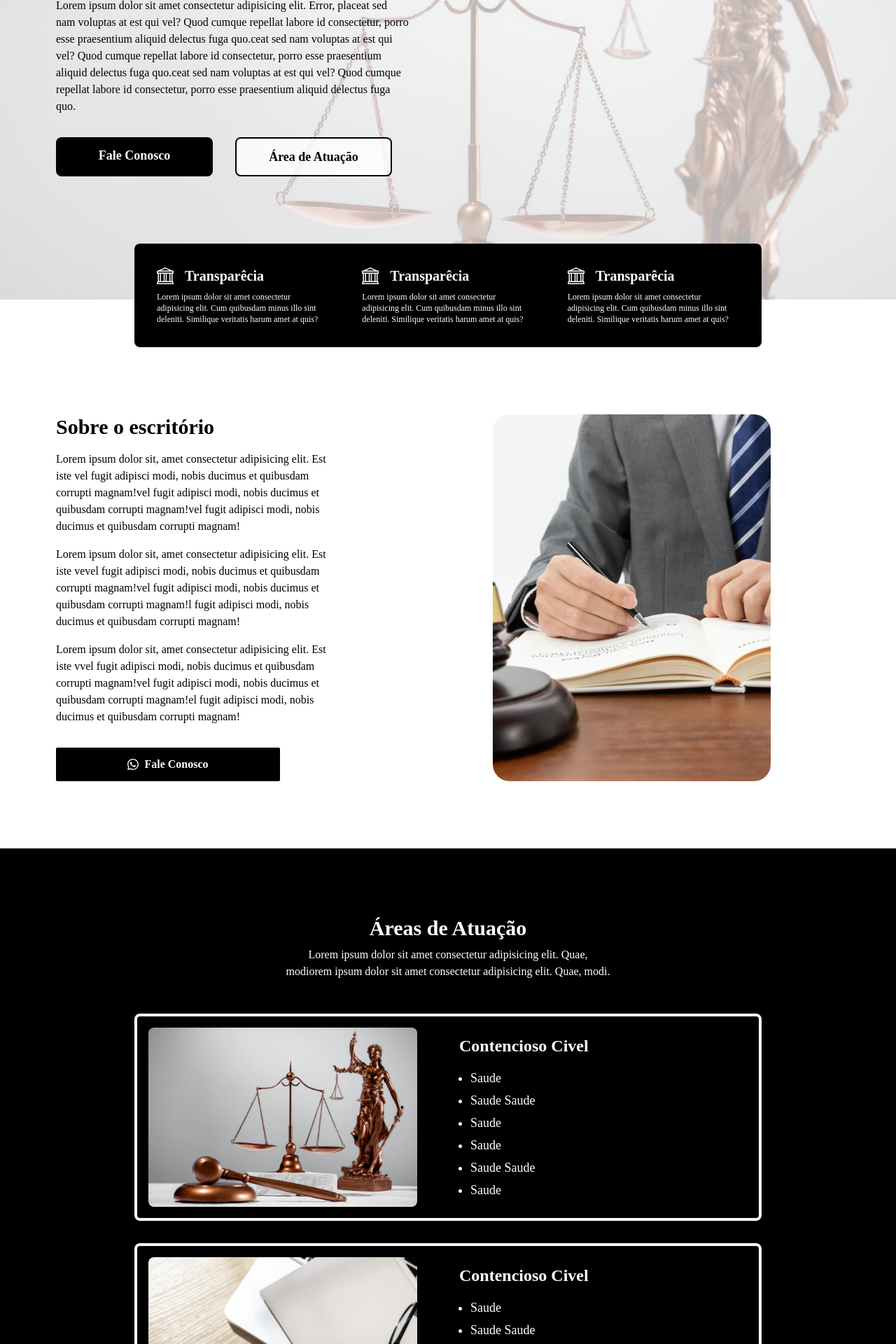
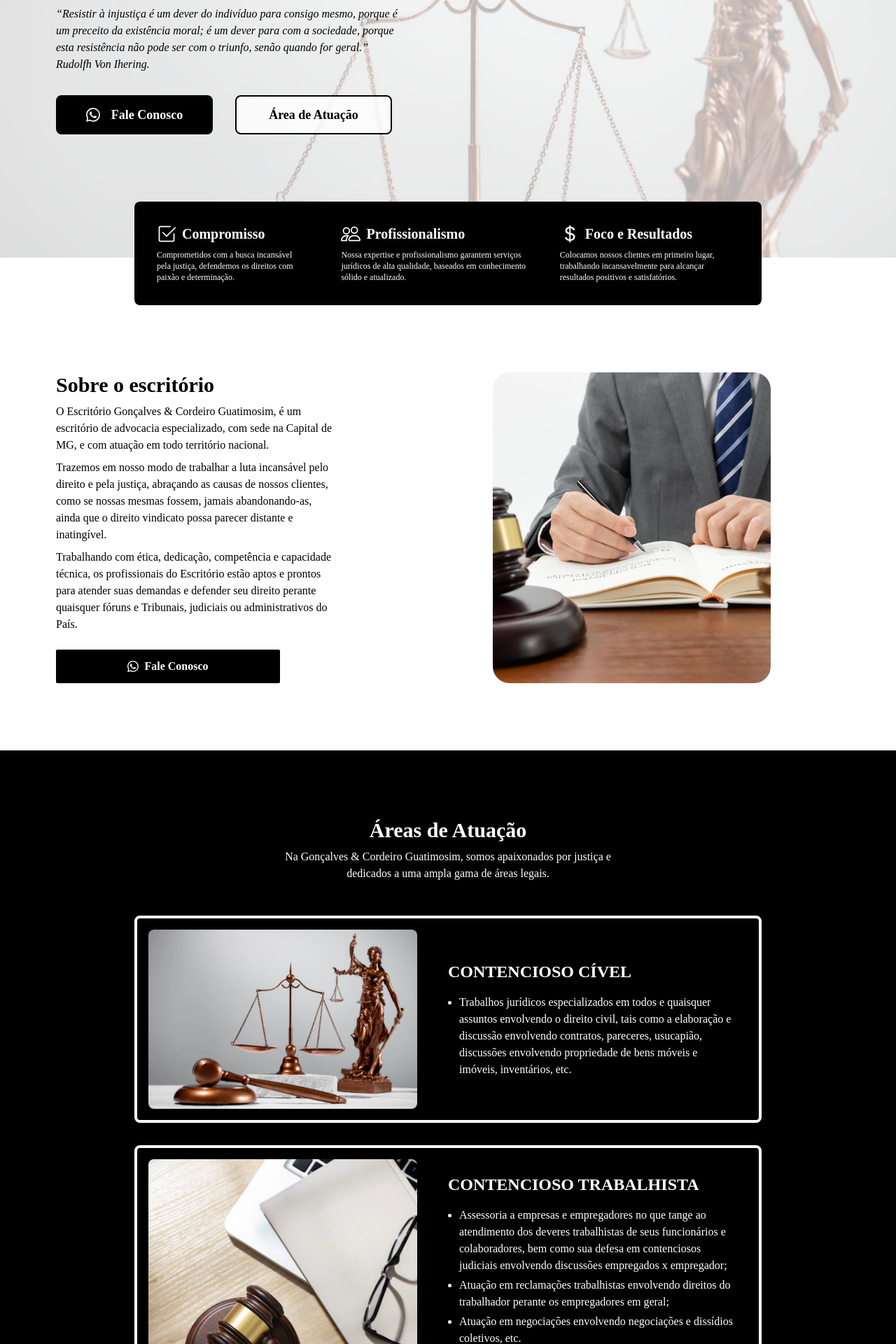
Before and after one commit to oisouguilherme/Advocacia_Milena_LP, a Next.js app: page / in a window 1280 px wide. Shown: the part 260-2180 px from the top of the page at 70% size. Built offline with nearby package versions, Linux system fonts and the light colour scheme.

Commit message:
alimentando site com textos veridicos

```diff
--- a/src/components/AreasTrabalho.jsx
+++ b/src/components/AreasTrabalho.jsx
@@ -11,16 +11,91 @@ export function AreasTrabalho() {
       <div className="max-w-6xl mx-auto text-center py-24">
         <h2 className="text-3xl font-bold pb-2 px-4">Áreas de Atuação</h2>
         <p>
-          Lorem ipsum dolor sit amet consectetur adipisicing elit. Quae, <br />
-          modiorem ipsum dolor sit amet consectetur adipisicing elit. Quae,
-          modi.
+        Na Gonçalves & Cordeiro Guatimosim, somos apaixonados por justiça e <br /> dedicados a uma ampla gama de áreas legais.
         </p>
         <div className="space-y-8 pt-12 px-4">
-          <CardArea img={Foto} />
-          <CardArea img={Foto2} />
-          <CardArea img={Foto3} />
-          <CardArea img={Foto4} />
-          <CardArea img={Foto1} />
+          <CardArea img={Foto} title={"CONTENCIOSO CÍVEL"}>
+            <li>
+              Trabalhos jurídicos especializados em todos e quaisquer assuntos
+              envolvendo o direito civil, tais como a elaboração e discussão
+              envolvendo contratos, pareceres, usucapião, discussões envolvendo
+              propriedade de bens móveis e imóveis, inventários, etc.
+            </li>
+          </CardArea>
+          <CardArea img={Foto2} title={"CONTENCIOSO TRABALHISTA"}>
+            <li>
+              Assessoria a empresas e empregadores no que tange ao atendimento
+              dos deveres trabalhistas de seus funcionários e colaboradores, bem
+              como sua defesa em contenciosos judiciais envolvendo discussões
+              empregados x empregador;
+            </li>
+            <li>
+              Atuação em reclamações trabalhistas envolvendo direitos do
+              trabalhador perante os empregadores em geral;
+            </li>
+            <li>
+              Atuação em negociações envolvendo negociações e dissídios
+              coletivos, etc.
+            </li>
+          </CardArea>
+          <CardArea img={Foto3} title={"CONTENCIOSO PREVIDENCIÁRIO "}>
+            <li>
+              Assessoria a empresas e empregadores no que tange ao atendimento
+              dos deveres trabalhistas de seus funcionários e colaboradores, bem
+              como sua defesa em contenciosos judiciais envolvendo discussões
+              empregados x empregador;
+            </li>
+            <li>
+              Atuação em reclamações trabalhistas envolvendo direitos do
+              trabalhador perante os empregadores em geral;
+            </li>
+            <li>
+              Atuação em negociações envolvendo negociações e dissídios
+              coletivos, etc.
+            </li>
+          </CardArea>
+          <CardArea img={Foto4} title={"CONTENCIOSO E DIREITO ADMINISTRATIVO "}>
+            <li>
+              Atuação em defesa dos direitos de servidores públicos municipais,
+              estaduais e federais, seja no âmbito administrativo ou judicial,
+              em todo o amplo espectro que envolva sua atuação funcional, tais
+              como: quinquênios, férias-prêmio, horas extras, adicionais e
+              reajustes anuais não concedidos, etc;
+            </li>
+            <li>
+              Defesas administrativas junto à Corregedorias ou Justiça,
+              envolvendo imputação de ilícitos administrativos praticados, etc.
+            </li>
+          </CardArea>
+          <CardArea img={Foto1} title={"CONTENCIOSO E DIREITO DO CONSUMIDOR "}>
+            <li>
+              O Escritório está apto para assessorar e defender juridicamente
+              nos órgãos administrativos ou judiciais onde se discutam o direito
+              do consumidor x os direitos previstos no Código de Defesa do
+              Consumidor, seja por parte do empresário ou do consumidor que de
+              alguma forma precisar fazer valer seu direito;
+            </li>
+          </CardArea>
+          <CardArea img={Foto1} title={"CONTENCIOSO E DIREITO IMOBILIARIO "}>
+            <li>
+              Assessoria em elaboração de contratos imobiliários de compra e
+              venda e locação de imóveis, atuação em áreas envolvendo discussões
+              de aluguéis, despejos, revisão de valores, etc.
+            </li>
+          </CardArea>
+          <CardArea img={Foto1} title={"CONTENCIOSO E  DIREITO TRIBUTÁRIO "}>
+            <li>
+              Atuação ampla no espectro do direito tributário, seja no âmbito
+              municipal (IPTU/ISS), sno àmbito estadual (ICMS/ITCMD/IPVA), ou no
+              âmbito federal, envolvendo tributos como IR, Cofins, CSLL, IPI,
+              etc. Elaboração de recursos administrativos ou judiciais
+              envolvendo discussão de autos de infração à legislação tributária,
+              seja nos tribunais administrativos ou judiciais. Atuação em
+              requerimentos de isenção/imunidade de tributos, restituição de
+              tributos, elaboração de consultas tributárias e busca de concessão
+              de regimes especiais de tributação, etc.
+            </li>
+          </CardArea>
         </div>
       </div>
     </div>
--- a/src/components/BannerMain.jsx
+++ b/src/components/BannerMain.jsx
@@ -6,21 +6,30 @@ export function BannerMain() {
       <div className="bg-white/70">
         <div className="max-w-6xl mx-auto pt-32 px-4 pb-44 grid md:grid-cols-2 items-center">
           <div className="space-y-8">
-            <h2 className="text-5xl font-bold">
-              Escritório de Advocacia em Belo Horizonte/MG
+            <h2 className="text-xl sm:text-3xl font-bold">
+              GONÇALVES & CORDEIRO GUATIMOSIM – ADVOGADOS ASSOCIADOS
             </h2>
-            <p className="sm:w-[90%]">
-              Lorem ipsum dolor sit amet consectetur adipisicing elit. Error,
-              placeat sed nam voluptas at est qui vel? Quod cumque repellat
-              labore id consectetur, porro esse praesentium aliquid delectus
-              fuga quo.ceat sed nam voluptas at est qui vel? Quod cumque repellat
-              labore id consectetur, porro esse praesentium aliquid delectus
-              fuga quo.ceat sed nam voluptas at est qui vel? Quod cumque repellat
-              labore id consectetur, porro esse praesentium aliquid delectus
-              fuga quo.
+            <p className="sm:w-[90%] italic">
+              “Resistir à injustiça é um dever do indivíduo para consigo mesmo,
+              porque é um preceito da existência moral; é um dever para com a
+              sociedade, porque esta resistência não pode ser com o triunfo,
+              senão quando for geral.” <br /> Rudolfh Von Ihering.
             </p>
             <div className="flex flex-wrap gap-8 text-lg">
-              <Link className="bg-black text-white w-56 text-center py-3 rounded-lg font-bold" href={""}>
+              <Link
+                className="bg-black hover:bg-black/80 duration-300 text-white w-56 text-center py-3 rounded-lg font-bold flex items-center gap-4 justify-center"
+                href={""}
+              >
+                <svg
+                  xmlns="http://www.w3.org/2000/svg"
+                  width="20"
+                  height="20"
+                  fill="currentColor"
+                  class="bi bi-whatsapp"
+                  viewBox="0 0 16 16"
+                >
+                  <path d="M13.601 2.326A7.854 7.854 0 0 0 7.994 0C3.627 0 .068 3.558.064 7.926c0 1.399.366 2.76 1.057 3.965L0 16l4.204-1.102a7.933 7.933 0 0 0 3.79.965h.004c4.368 0 7.926-3.558 7.93-7.93A7.898 7.898 0 0 0 13.6 2.326zM7.994 14.521a6.573 6.573 0 0 1-3.356-.92l-.24-.144-2.494.654.666-2.433-.156-.251a6.56 6.56 0 0 1-1.007-3.505c0-3.626 2.957-6.584 6.591-6.584a6.56 6.56 0 0 1 4.66 1.931 6.557 6.557 0 0 1 1.928 4.66c-.004 3.639-2.961 6.592-6.592 6.592zm3.615-4.934c-.197-.099-1.17-.578-1.353-.646-.182-.065-.315-.099-.445.099-.133.197-.513.646-.627.775-.114.133-.232.148-.43.05-.197-.1-.836-.308-1.592-.985-.59-.525-.985-1.175-1.103-1.372-.114-.198-.011-.304.088-.403.087-.088.197-.232.296-.346.1-.114.133-.198.198-.33.065-.134.034-.248-.015-.347-.05-.099-.445-1.076-.612-1.47-.16-.389-.323-.335-.445-.34-.114-.007-.247-.007-.38-.007a.729.729 0 0 0-.529.247c-.182.198-.691.677-.691 1.654 0 .977.71 1.916.81 2.049.098.133 1.394 2.132 3.383 2.992.47.205.84.326 1.129.418.475.152.904.129 1.246.08.38-.058 1.171-.48 1.338-.943.164-.464.164-.86.114-.943-.049-.084-.182-.133-.38-.232z" />
+                </svg>
                 Fale Conosco
               </Link>
               <Link
--- a/src/components/CardArea.jsx
+++ b/src/components/CardArea.jsx
@@ -1,22 +1,17 @@
 import Image from "next/image";
 
-export function CardArea({ img }) {
+export function CardArea({ img, title, children }) {
   return (
-    <div className="border-4 border-white p-2 sm:p-4 grid md:grid-cols-2 gap-8 items-center max-w-4xl mx-auto rounded-lg">
+    <div className="border-4 border-white p-2 sm:p-4 grid md:grid-cols-2 items-center max-w-4xl mx-auto rounded-lg h-fit">
       <div className="rounded-lg overflow-hidden md:w-96">
-        <Image src={img} className="object-cover w-full h-64" />
+        <Image src={img} className="object-cover w-full max-h-72" />
       </div>
       <div className="text-start">
         <h3 className="text-2xl font-bold text-white pb-4">
-          Contencioso Civel
+          {title}
         </h3>
-        <ul className="space-y-1 text-lg px-4 list-disc">
-          <li>Saude</li>
-          <li>Saude Saude</li>
-          <li>Saude</li>
-          <li>Saude</li>
-          <li>Saude Saude</li>
-          <li>Saude</li>
+        <ul className="space-y-1 px-4 list-disc">
+          {children}
         </ul>
       </div>
     </div>
--- a/src/components/CardConceitos.jsx
+++ b/src/components/CardConceitos.jsx
@@ -4,33 +4,61 @@ export function CardConceitos() {
   return (
     <div className="bg-black text-white p-8 max-w-4xl rounded-lg flex flex-col md:flex-row gap-12 mx-auto -mt-20 relative">
       <div className="space-y-2">
-        <div className="flex gap-4 text-xl font-bold items-center">
-          <IconBank />
-          <h3>Transparêcia</h3>
+        <div className="flex gap-2 text-xl font-bold items-center">
+          <svg
+            xmlns="http://www.w3.org/2000/svg"
+            width="28"
+            height="28"
+            fill="currentColor"
+            class="bi bi-check2-square"
+            viewBox="0 0 16 16"
+          >
+            <path d="M3 14.5A1.5 1.5 0 0 1 1.5 13V3A1.5 1.5 0 0 1 3 1.5h8a.5.5 0 0 1 0 1H3a.5.5 0 0 0-.5.5v10a.5.5 0 0 0 .5.5h10a.5.5 0 0 0 .5-.5V8a.5.5 0 0 1 1 0v5a1.5 1.5 0 0 1-1.5 1.5H3z" />
+            <path d="m8.354 10.354 7-7a.5.5 0 0 0-.708-.708L8 9.293 5.354 6.646a.5.5 0 1 0-.708.708l3 3a.5.5 0 0 0 .708 0z" />
+          </svg>
+          <h3>Compromisso</h3>
         </div>
         <p className="text-xs">
-          Lorem ipsum dolor sit amet consectetur adipisicing elit. Cum quibusdam
-          minus illo sint deleniti. Similique veritatis harum amet at quis?
+          Comprometidos com a busca incansável pela justiça, defendemos os
+          direitos com paixão e determinação.
         </p>
       </div>
       <div className="space-y-2">
-        <div className="flex gap-4 text-xl font-bold items-center">
-          <IconBank />
-          <h3>Transparêcia</h3>
+        <div className="flex gap-2 text-xl font-bold items-center">
+          <svg
+            xmlns="http://www.w3.org/2000/svg"
+            width="28"
+            height="28"
+            fill="currentColor"
+            class="bi bi-people"
+            viewBox="0 0 16 16"
+          >
+            <path d="M15 14s1 0 1-1-1-4-5-4-5 3-5 4 1 1 1 1h8Zm-7.978-1A.261.261 0 0 1 7 12.996c.001-.264.167-1.03.76-1.72C8.312 10.629 9.282 10 11 10c1.717 0 2.687.63 3.24 1.276.593.69.758 1.457.76 1.72l-.008.002a.274.274 0 0 1-.014.002H7.022ZM11 7a2 2 0 1 0 0-4 2 2 0 0 0 0 4Zm3-2a3 3 0 1 1-6 0 3 3 0 0 1 6 0ZM6.936 9.28a5.88 5.88 0 0 0-1.23-.247A7.35 7.35 0 0 0 5 9c-4 0-5 3-5 4 0 .667.333 1 1 1h4.216A2.238 2.238 0 0 1 5 13c0-1.01.377-2.042 1.09-2.904.243-.294.526-.569.846-.816ZM4.92 10A5.493 5.493 0 0 0 4 13H1c0-.26.164-1.03.76-1.724.545-.636 1.492-1.256 3.16-1.275ZM1.5 5.5a3 3 0 1 1 6 0 3 3 0 0 1-6 0Zm3-2a2 2 0 1 0 0 4 2 2 0 0 0 0-4Z" />
+          </svg>
+          <h3>Profissionalismo</h3>
         </div>
         <p className="text-xs">
-          Lorem ipsum dolor sit amet consectetur adipisicing elit. Cum quibusdam
-          minus illo sint deleniti. Similique veritatis harum amet at quis?
+          Nossa expertise e profissionalismo garantem serviços jurídicos de alta
+          qualidade, baseados em conhecimento sólido e atualizado.
         </p>
       </div>
       <div className="space-y-2">
-        <div className="flex gap-4 text-xl font-bold items-center">
-          <IconBank />
-          <h3>Transparêcia</h3>
+        <div className="flex gap-2 text-xl font-bold items-center">
+          <svg
+            xmlns="http://www.w3.org/2000/svg"
+            width="28"
+            height="28"
+            fill="currentColor"
+            class="bi bi-currency-dollar"
+            viewBox="0 0 16 16"
+          >
+            <path d="M4 10.781c.148 1.667 1.513 2.85 3.591 3.003V15h1.043v-1.216c2.27-.179 3.678-1.438 3.678-3.3 0-1.59-.947-2.51-2.956-3.028l-.722-.187V3.467c1.122.11 1.879.714 2.07 1.616h1.47c-.166-1.6-1.54-2.748-3.54-2.875V1H7.591v1.233c-1.939.23-3.27 1.472-3.27 3.156 0 1.454.966 2.483 2.661 2.917l.61.162v4.031c-1.149-.17-1.94-.8-2.131-1.718H4zm3.391-3.836c-1.043-.263-1.6-.825-1.6-1.616 0-.944.704-1.641 1.8-1.828v3.495l-.2-.05zm1.591 1.872c1.287.323 1.852.859 1.852 1.769 0 1.097-.826 1.828-2.2 1.939V8.73l.348.086z" />
+          </svg>
+          <h3>Foco e Resultados</h3>
         </div>
         <p className="text-xs">
-          Lorem ipsum dolor sit amet consectetur adipisicing elit. Cum quibusdam
-          minus illo sint deleniti. Similique veritatis harum amet at quis?
+          Colocamos nossos clientes em primeiro lugar, trabalhando
+          incansavelmente para alcançar resultados positivos e satisfatórios.
         </p>
       </div>
     </div>
--- a/src/components/Footer.jsx
+++ b/src/components/Footer.jsx
@@ -17,11 +17,13 @@ export function Footer() {
           <div className="flex flex-col gap-3">
             <h2 className="font-bold">Serviços</h2>
             <ul className="text-sm">
-              <li>Tipo de Serviço</li>
-              <li>Tipo de Serviço</li>
-              <li>Tipo de Serviço</li>
-              <li>Tipo de Serviço</li>
-              <li>Tipo de Serviço</li>
+              <li>Cível</li>
+              <li>Trabalhista</li>
+              <li>Previdenciário</li>
+              <li>Direiro Administrativo</li>
+              <li>Direiro do Consumidor</li>
+              <li>Direiro Imobiliario</li>
+              <li>Direiro Tributário</li>
             </ul>
           </div>
         </div>
--- a/src/components/SobreEscritorio.jsx
+++ b/src/components/SobreEscritorio.jsx
@@ -5,38 +5,38 @@ import { IconZap } from "@/assets/Icons";
 export function SobreEscritorio() {
   return (
     <div className="max-w-6xl mx-auto grid md:grid-cols-2 items-center gap-12 md:gap-32 px-4 py-24">
-      <div className="flex flex-col gap-4 md:w-[80%] items-center md:items-start ">
+      <div className="flex flex-col gap-2 md:w-[80%] items-center md:items-start ">
         <h2 className="text-3xl font-bold">Sobre o escritório</h2>
         <p>
-          Lorem ipsum dolor sit, amet consectetur adipisicing elit. Est iste vel
-          fugit adipisci modi, nobis ducimus et quibusdam corrupti magnam!vel
-          fugit adipisci modi, nobis ducimus et quibusdam corrupti magnam!vel
-          fugit adipisci modi, nobis ducimus et quibusdam corrupti magnam!
+          O Escritório Gonçalves & Cordeiro Guatimosim, é um escritório de
+          advocacia especializado, com sede na Capital de MG, e com atuação em
+          todo território nacional.
         </p>
         <p>
-          Lorem ipsum dolor sit, amet consectetur adipisicing elit. Est iste
-          vevel fugit adipisci modi, nobis ducimus et quibusdam corrupti
-          magnam!vel fugit adipisci modi, nobis ducimus et quibusdam corrupti
-          magnam!l fugit adipisci modi, nobis ducimus et quibusdam corrupti
-          magnam!
+          Trazemos em nosso modo de trabalhar a luta incansável pelo direito e
+          pela justiça, abraçando as causas de nossos clientes, como se nossas
+          mesmas fossem, jamais abandonando-as, ainda que o direito vindicato
+          possa parecer distante e inatingível.
         </p>
         <p>
-          Lorem ipsum dolor sit, amet consectetur adipisicing elit. Est iste
-          vvel fugit adipisci modi, nobis ducimus et quibusdam corrupti
-          magnam!vel fugit adipisci modi, nobis ducimus et quibusdam corrupti
-          magnam!el fugit adipisci modi, nobis ducimus et quibusdam corrupti
-          magnam!
+          Trabalhando com ética, dedicação, competência e capacidade técnica, os
+          profissionais do Escritório estão aptos e prontos para atender suas
+          demandas e defender seu direito perante quaisquer fóruns e Tribunais,
+          judiciais ou administrativos do País.
         </p>
 
         <Link
           href={""}
-          className="bg-black text-white w-full md:w-80 justify-center font-bold rounded-sm py-3 flex items-center gap-2 mt-4"
+          className="bg-black hover:bg-black/80 duration-300 text-white w-full md:w-80 justify-center font-bold rounded-sm py-3 flex items-center gap-2 mt-4"
         >
-          <IconZap/>
+          <IconZap />
           Fale Conosco
         </Link>
       </div>
-      <Image src={Foto} className="rounded-3xl h-full object-cover md:w-[80%]" />
+      <Image
+        src={Foto}
+        className="rounded-3xl h-full object-cover md:w-[80%]"
+      />
     </div>
   );
 }
```
Also changed, not shown: src/components/EntreContato.jsx (+4 -3 lines), src/components/FicouComDuvida.jsx (+25 -6 lines).
